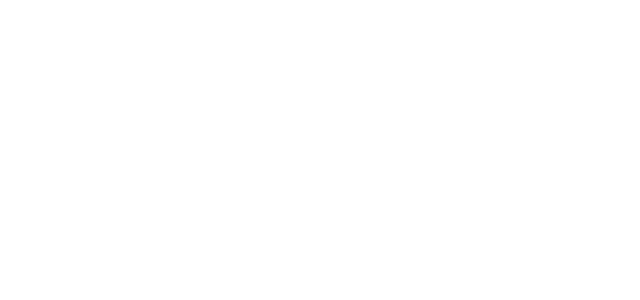
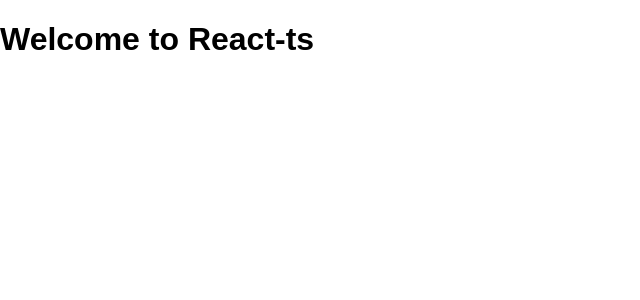
Before and after one commit to Sam44323/react-ts, a React (Create React App) app: page / in a window 1280 px wide. Shown: the top 300 px of the page, without its empty margins (0-640 px from the left). Built offline with nearby package versions, Linux system fonts and the light colour scheme.

Commit message:
Refactoring

```diff
--- a/src/App.tsx
+++ b/src/App.tsx
@@ -3,6 +3,7 @@
 function App() {
   return (
     <div className="App">
+      <h1>Welcome to React-ts</h1>
     </div>
   );
 }
```
